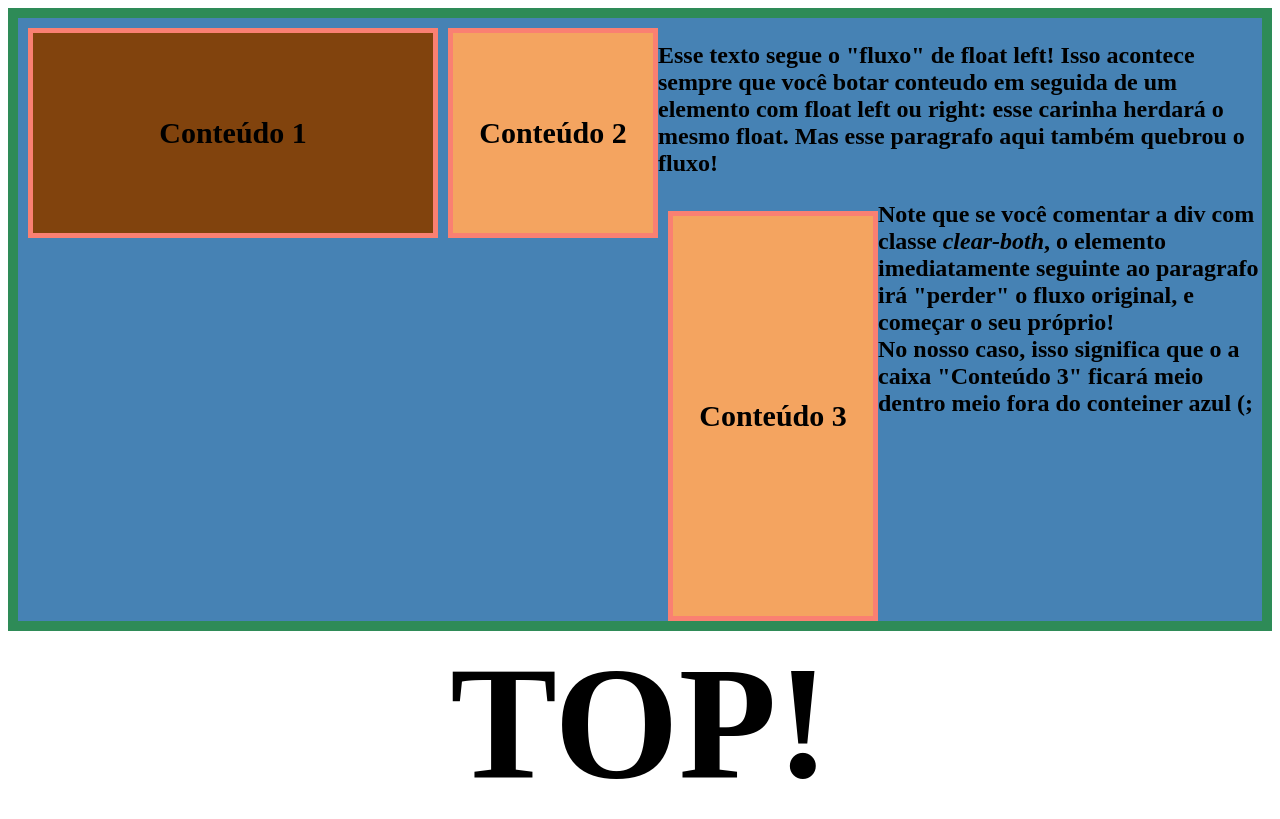
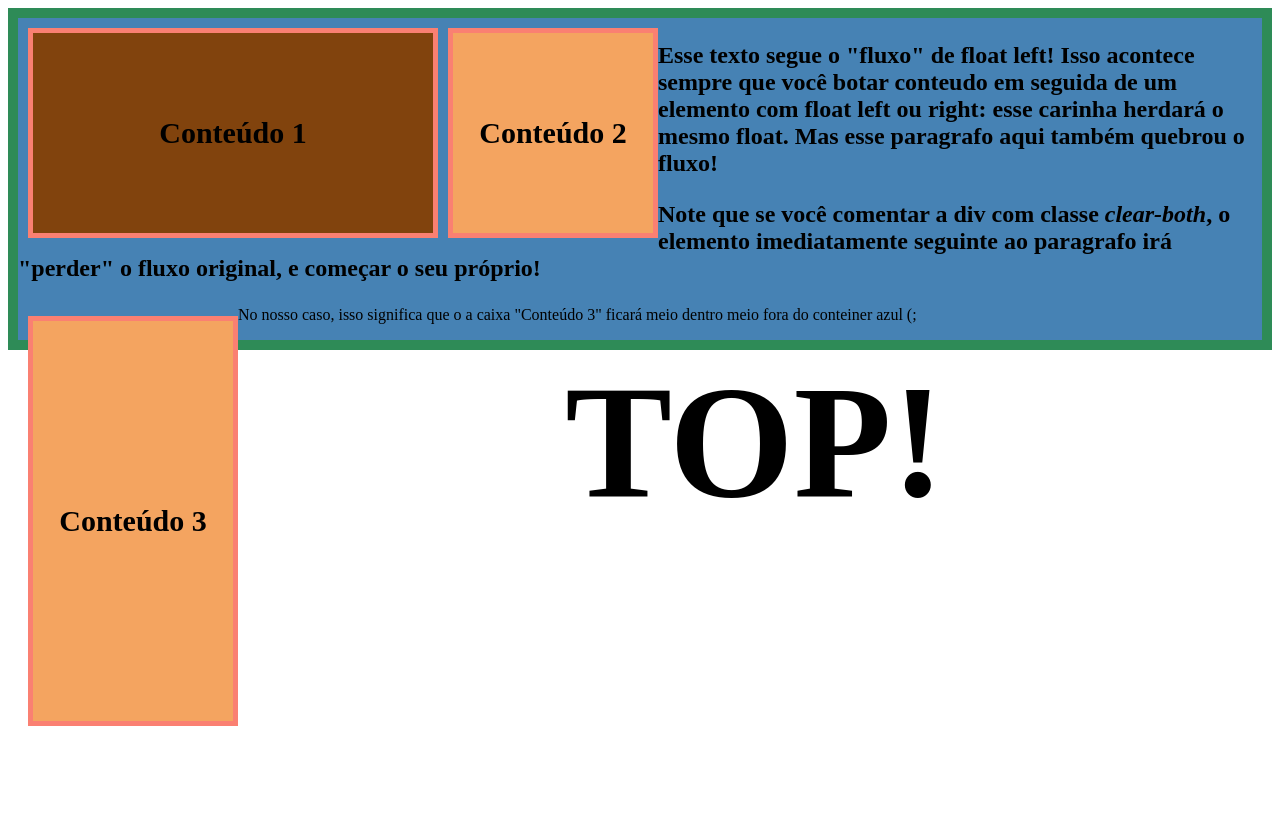
Before and after one commit to devanomaly/webBasico, a website: page css3-intermediario/elementos-flutuantes.html in a window 1280 px wide. Drawn offline with Linux system fonts and the light colour scheme.

Commit message:
pequeno ajuste sem importancia mas que eh importante para commitar

```diff
--- a/css3-intermediario/elementos-flutuantes.html
+++ b/css3-intermediario/elementos-flutuantes.html
@@ -77,19 +77,19 @@
     <p class="paragrafo-dentro">Esse texto segue o "fluxo" de float left! Isso acontece sempre que você botar conteudo
       em seguida de um elemento com float left ou right: esse carinha herdará o mesmo float.
     Mas esse paragrafo aqui também quebrou o fluxo!</p>
-<!-- BRINQUE comentando e descomentando a div de conteudo3 para ver o que acontece; também é interessante!-->
-    <div style="height: 400px; line-height: 400px;" class="conteudo">
-      <!-- Note que o style aqui declarado substituiu o da classe; perceba tambem que nao importa se voce escreve "style" antes ou depois de "class" no argumento da div -->
-      Conteúdo 3
-    </div>
-    <!-- clear: both; serve para "limpar" o float tanto left quanto right; se quiser limpar apenas left => clear: left;-->
-    <p class="paragrafo-dentro">
-      Note que se você comentar a div com classe <em>clear-both</em>, o elemento imediatamente seguinte ao paragrafo irá
-      "perder" o fluxo original, e começar o seu próprio! <br>
+<!-- BRINQUE comentando e descomentando a div de conteudo3, modificando ou mantendo sua posição nesse documento, para ver o que acontece; também é interessante!-->
+<!-- clear: both; serve para "limpar" o float tanto left quanto right; se quiser limpar apenas left => clear: left;-->
+<p class="paragrafo-dentro">
+  Note que se você comentar a div com classe <em>clear-both</em>, o elemento imediatamente seguinte ao paragrafo irá
+  "perder" o fluxo original, e começar o seu próprio! <br>
+  <div style="height: 400px; line-height: 400px;" class="conteudo">
+    <!-- Note que o style aqui declarado substituiu o da classe; perceba tambem que nao importa se voce escreve "style" antes ou depois de "class" no argumento da div -->
+    Conteúdo 3
+  </div>
       No nosso caso, isso significa que o a caixa "Conteúdo 3" ficará meio dentro meio fora do conteiner
       azul (;
     </p>
-    <div class="clear-both"></div>
+    <!-- <div class="clear-both"></div> -->
   </div>
   <p class="paragrafo-fora">TOP!</p>
 </body>
```
